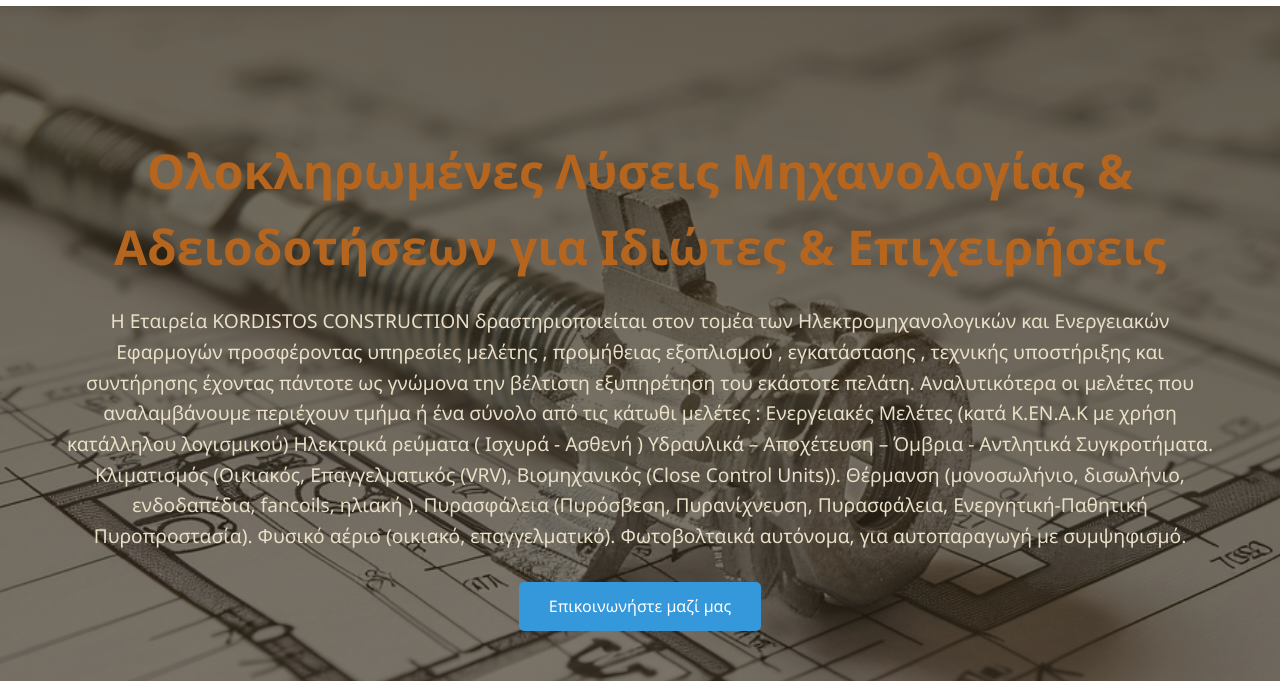
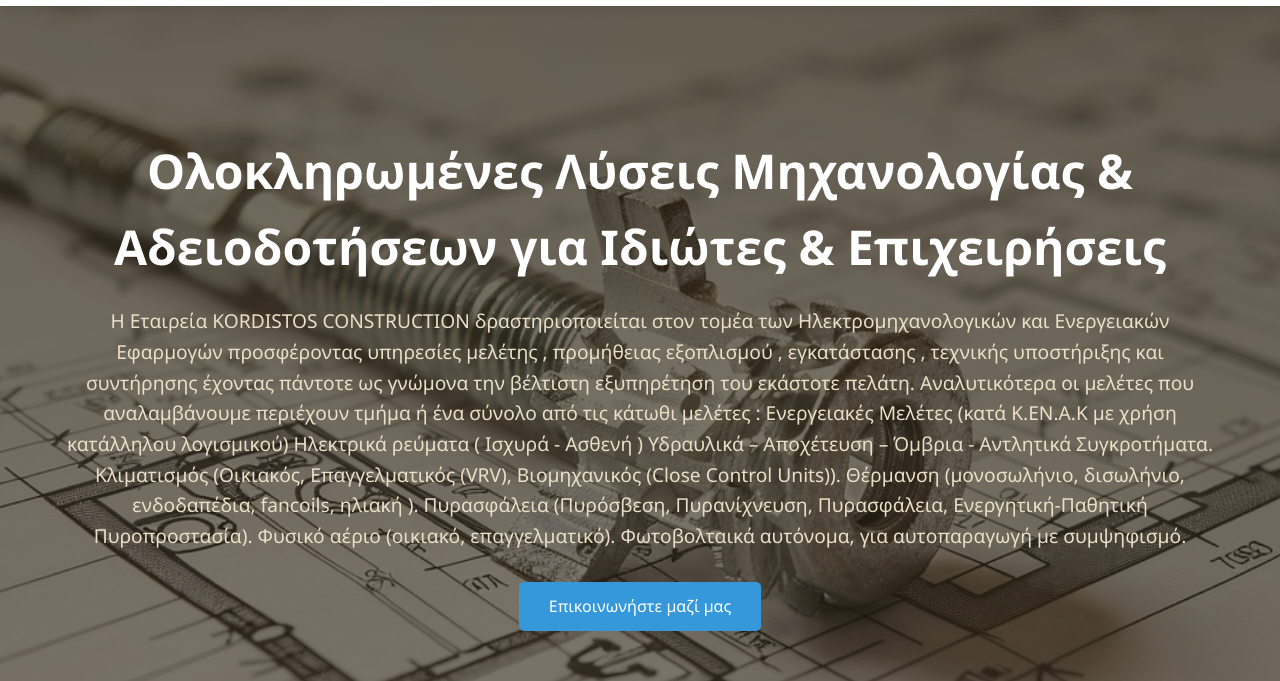
Before and after one commit to manetosx/Kordistos-Construction, a plain HTML site: page index.html in a window 1280 px wide. Shown: the part 138-819 px from the top of the page. Drawn offline with nearby package versions, Linux system fonts and the light colour scheme.

Commit message:
Update style.css

```diff
--- a/style.css
+++ b/style.css
@@ -94,7 +94,7 @@
         }
 
         .hero-content h1 {
-            color: #b5651d;
+            color: white;
             font-size: 3rem;
             margin-bottom: 20px;
         }
```
